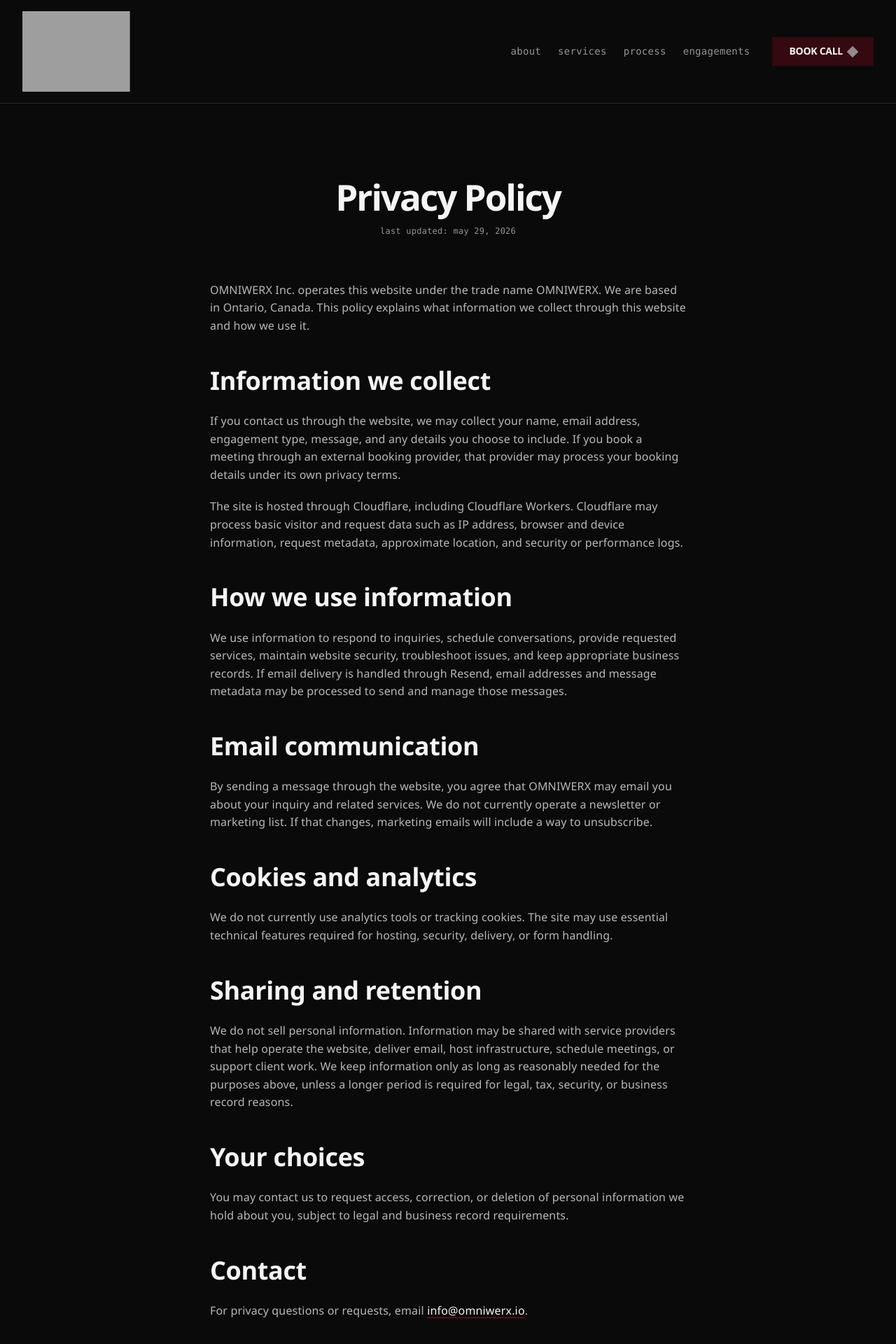
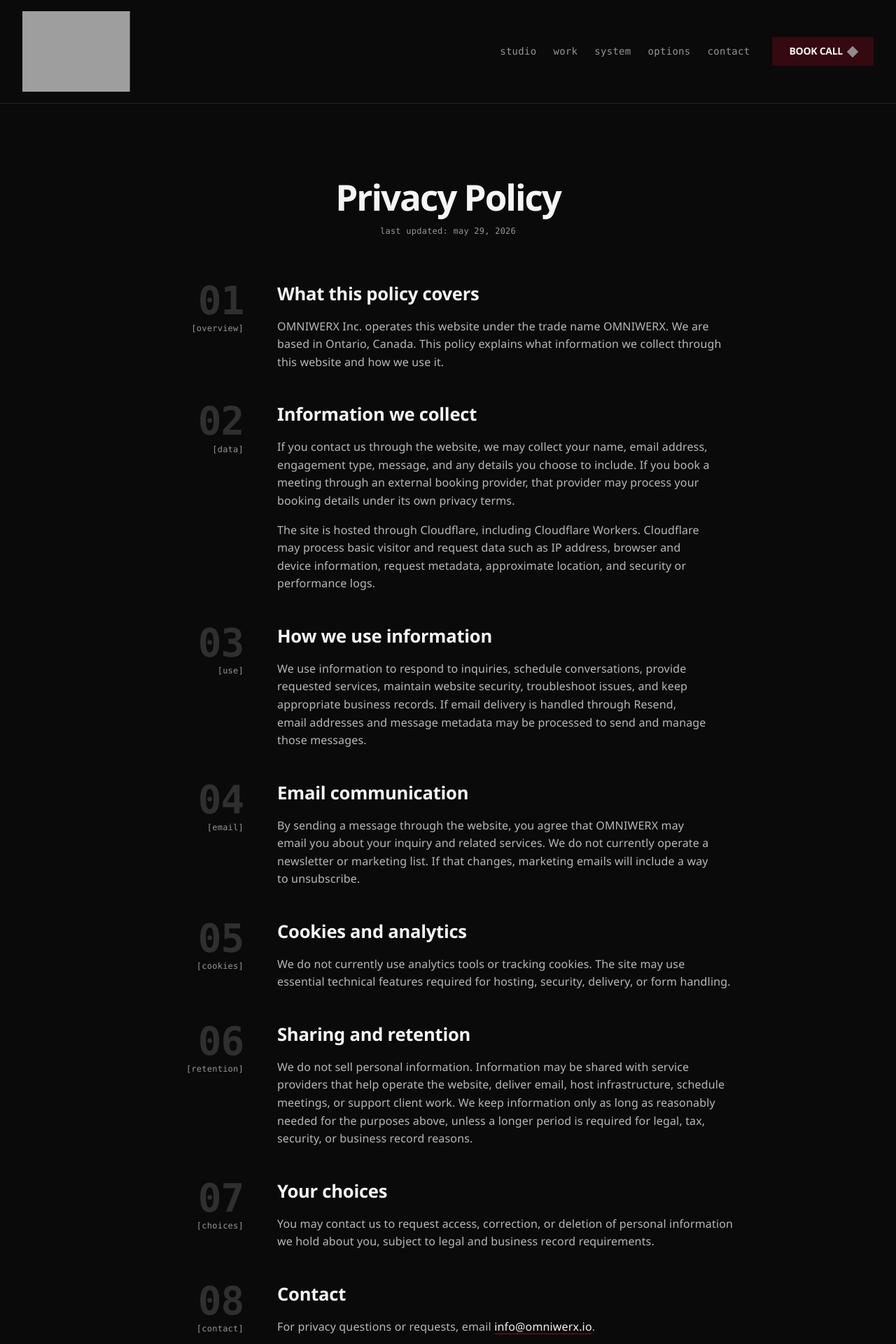
Before and after one commit to asaloojee/omniwerx-io, a SvelteKit app: page /privacy in a window 1280 px wide. Shown: the top 1920 px of the page at 70% size. Built offline with nearby package versions, Linux system fonts and the light colour scheme; grey boxes are pictures that could not be loaded; a web font is replaced by a local one.

Commit message:
wip: updated section titles/nav links and updated privacy/terms styling

```diff
--- a/src/app.css
+++ b/src/app.css
@@ -682,27 +682,17 @@ button {
   position: relative;
   isolation: isolate;
   margin-top: var(--section-content-gap);
+  background-color: var(--surface-muted);
   text-align: left;
 }
 
-.process__procedure::before,
-.process__procedure::after {
+.process__procedure::before {
   content: "";
   position: absolute;
+  z-index: 2;
   inset-block: 0;
-}
-
-.process__procedure::before {
-  z-index: 2;
   inset-inline-start: 136px;
   border-left: 1px dashed var(--border-color);
-}
-
-.process__procedure::after {
-  z-index: 0;
-  inset-inline-start: -16px;
-  width: 152px;
-  background-color: var(--surface-muted);
 }
 
 .process__step {
@@ -725,6 +715,10 @@ button {
   gap: var(--space-8);
   color: var(--body-text--muted);
   font-variant-numeric: tabular-nums;
+}
+
+.process__step-body {
+  min-width: 0;
 }
 
 .process__step-number {
@@ -1258,7 +1252,13 @@ button {
   padding-block-start: var(--section-padding-y-tight);
 }
 
+.legal .section__inner--narrow {
+  max-width: 820px;
+}
+
 .legal__heading {
+  max-width: var(--container-narrow);
+  margin-inline: auto;
   margin-bottom: var(--space-16);
   color: var(--body-text--emphasis);
   font-size: var(--text-heading);
@@ -1278,21 +1278,60 @@ button {
 
 .legal__body {
   display: grid;
-  gap: var(--space-20);
+  gap: var(--space-44);
   margin-top: var(--section-content-gap);
   text-align: left;
 }
 
-.legal__body h2 {
-  margin-top: var(--space-20);
+.legal__item {
+  display: grid;
+  grid-template-columns: clamp(72px, 14vw, 118px) minmax(0, 1fr);
+  align-items: start;
+  column-gap: clamp(var(--space-24), 5vw, var(--space-48));
+}
+
+.legal__rail {
+  display: flex;
+  flex-direction: column;
+  align-items: flex-end;
+  gap: var(--space-8);
+  padding-top: 4px;
+  font-variant-numeric: tabular-nums;
+}
+
+.legal__index {
+  color: rgba(245, 245, 245, 0.16);
+  font-family: var(--font-mono);
+  font-size: clamp(40px, 7vw, 56px);
+  font-weight: 700;
+  line-height: 0.86;
+  letter-spacing: var(--tracking-ui);
+}
+
+.legal__slug {
+  color: var(--body-text--muted);
+  font-family: var(--font-mono);
+  font-size: var(--text-meta);
+  line-height: var(--leading-ui);
+  letter-spacing: var(--tracking-meta);
+  text-align: right;
+  text-transform: lowercase;
+}
+
+.legal__content {
+  min-width: 0;
+}
+
+.legal__subheading {
+  margin-bottom: var(--space-16);
   color: var(--body-text--emphasis);
-  font-size: var(--text-title);
+  font-size: var(--text-lead);
   line-height: var(--leading-title);
   letter-spacing: var(--tracking-title);
   text-wrap: balance;
 }
 
-.legal__body p {
+.legal__content p {
   color: var(--body-text);
   font-size: var(--text-body);
   line-height: var(--leading-body);
@@ -1300,16 +1339,50 @@ button {
   text-wrap: pretty;
 }
 
-.legal__body a {
+.legal__content p + p {
+  margin-top: var(--space-16);
+}
+
+.legal__content a {
   color: var(--body-text--emphasis);
   text-decoration: underline;
   text-decoration-color: rgba(215, 9, 35, 0.7);
   text-underline-offset: 0.24em;
 }
 
-.legal__body a:hover,
-.legal__body a:focus-visible {
+.legal__content a:hover,
+.legal__content a:focus-visible {
   text-decoration-color: var(--primary-red);
+}
+
+@media (max-width: 720px) {
+  .legal .section__inner--narrow {
+    max-width: var(--container-narrow);
+  }
+
+  .legal__body {
+    gap: var(--space-40);
+  }
+
+  .legal__item {
+    grid-template-columns: 1fr;
+    row-gap: var(--space-12);
+  }
+
+  .legal__rail {
+    flex-direction: row;
+    align-items: baseline;
+    justify-content: flex-start;
+    padding-top: 0;
+  }
+
+  .legal__index {
+    font-size: 28px;
+  }
+
+  .legal__slug {
+    text-align: left;
+  }
 }
 
 .footer {
--- a/src/lib/components/SiteFooter.svelte
+++ b/src/lib/components/SiteFooter.svelte
@@ -36,10 +36,10 @@
           navigation
         </h2>
         <div class="footer__links">
-          <a class="footer__link" href="/#about">About</a>
-          <a class="footer__link" href="/#services">Services</a>
-          <a class="footer__link" href="/#process">Process</a>
-          <a class="footer__link" href="/#engagements">Engagements</a>
+          <a class="footer__link" href="/#studio">Studio</a>
+          <a class="footer__link" href="/#work">Work</a>
+          <a class="footer__link" href="/#system">System</a>
+          <a class="footer__link" href="/#options">Options</a>
           <a class="footer__link" href="/#contact">Contact</a>
         </div>
       </nav>
--- a/src/lib/components/SiteNav.svelte
+++ b/src/lib/components/SiteNav.svelte
@@ -51,10 +51,11 @@
     </a>
     <div class="nav__right">
       <nav class="nav__menu" aria-label="Primary navigation">
-        <a class="nav__menu-link" href="/#about">about</a>
-        <a class="nav__menu-link" href="/#services">services</a>
-        <a class="nav__menu-link" href="/#process">process</a>
-        <a class="nav__menu-link" href="/#engagements">engagements</a>
+        <a class="nav__menu-link" href="/#studio">studio</a>
+        <a class="nav__menu-link" href="/#work">work</a>
+        <a class="nav__menu-link" href="/#system">system</a>
+        <a class="nav__menu-link" href="/#options">options</a>
+        <a class="nav__menu-link" href="/#contact">contact</a>
       </nav>
       <a
         class="button nav__cta"
--- a/src/routes/privacy/+page.svelte
+++ b/src/routes/privacy/+page.svelte
@@ -20,28 +20,57 @@
       <p class="legal__updated">Last updated: May 29, 2026</p>
 
       <div class="legal__body">
+        <article class="legal__item" aria-labelledby="privacy-overview-heading">
+          <div class="legal__rail" aria-hidden="true">
+            <span class="legal__index">01</span>
+            <span class="legal__slug">[overview]</span>
+          </div>
+          <div class="legal__content">
+            <h2 class="legal__subheading" id="privacy-overview-heading">
+              What this policy covers
+            </h2>
             <p>
-          OMNIWERX Inc. operates this website under the trade name OMNIWERX. We
-          are based in Ontario, Canada. This policy explains what information we
-          collect through this website and how we use it.
+              OMNIWERX Inc. operates this website under the trade name OMNIWERX.
+              We are based in Ontario, Canada. This policy explains what
+              information we collect through this website and how we use it.
             </p>
+          </div>
+        </article>
 
-        <h2>Information we collect</h2>
+        <article class="legal__item" aria-labelledby="privacy-data-heading">
+          <div class="legal__rail" aria-hidden="true">
+            <span class="legal__index">02</span>
+            <span class="legal__slug">[data]</span>
+          </div>
+          <div class="legal__content">
+            <h2 class="legal__subheading" id="privacy-data-heading">
+              Information we collect
+            </h2>
             <p>
-          If you contact us through the website, we may collect your name, email
-          address, engagement type, message, and any details you choose to
-          include. If you book a meeting through an external booking provider,
-          that provider may process your booking details under its own privacy
-          terms.
+              If you contact us through the website, we may collect your name,
+              email address, engagement type, message, and any details you choose
+              to include. If you book a meeting through an external booking
+              provider, that provider may process your booking details under its
+              own privacy terms.
             </p>
             <p>
-          The site is hosted through Cloudflare, including Cloudflare Workers.
-          Cloudflare may process basic visitor and request data such as IP
-          address, browser and device information, request metadata, approximate
-          location, and security or performance logs.
+              The site is hosted through Cloudflare, including Cloudflare
+              Workers. Cloudflare may process basic visitor and request data such
+              as IP address, browser and device information, request metadata,
+              approximate location, and security or performance logs.
             </p>
+          </div>
+        </article>
 
-        <h2>How we use information</h2>
+        <article class="legal__item" aria-labelledby="privacy-use-heading">
+          <div class="legal__rail" aria-hidden="true">
+            <span class="legal__index">03</span>
+            <span class="legal__slug">[use]</span>
+          </div>
+          <div class="legal__content">
+            <h2 class="legal__subheading" id="privacy-use-heading">
+              How we use information
+            </h2>
             <p>
               We use information to respond to inquiries, schedule conversations,
               provide requested services, maintain website security, troubleshoot
@@ -49,46 +78,98 @@
               handled through Resend, email addresses and message metadata may be
               processed to send and manage those messages.
             </p>
+          </div>
+        </article>
 
-        <h2>Email communication</h2>
+        <article class="legal__item" aria-labelledby="privacy-email-heading">
+          <div class="legal__rail" aria-hidden="true">
+            <span class="legal__index">04</span>
+            <span class="legal__slug">[email]</span>
+          </div>
+          <div class="legal__content">
+            <h2 class="legal__subheading" id="privacy-email-heading">
+              Email communication
+            </h2>
             <p>
-          By sending a message through the website, you agree that OMNIWERX may
-          email you about your inquiry and related services. We do not currently
-          operate a newsletter or marketing list. If that changes, marketing
-          emails will include a way to unsubscribe.
+              By sending a message through the website, you agree that OMNIWERX
+              may email you about your inquiry and related services. We do not
+              currently operate a newsletter or marketing list. If that changes,
+              marketing emails will include a way to unsubscribe.
             </p>
+          </div>
+        </article>
 
-        <h2>Cookies and analytics</h2>
+        <article class="legal__item" aria-labelledby="privacy-cookies-heading">
+          <div class="legal__rail" aria-hidden="true">
+            <span class="legal__index">05</span>
+            <span class="legal__slug">[cookies]</span>
+          </div>
+          <div class="legal__content">
+            <h2 class="legal__subheading" id="privacy-cookies-heading">
+              Cookies and analytics
+            </h2>
             <p>
-          We do not currently use analytics tools or tracking cookies. The site
-          may use essential technical features required for hosting, security,
-          delivery, or form handling.
+              We do not currently use analytics tools or tracking cookies. The
+              site may use essential technical features required for hosting,
+              security, delivery, or form handling.
             </p>
+          </div>
+        </article>
 
-        <h2>Sharing and retention</h2>
+        <article class="legal__item" aria-labelledby="privacy-retention-heading">
+          <div class="legal__rail" aria-hidden="true">
+            <span class="legal__index">06</span>
+            <span class="legal__slug">[retention]</span>
+          </div>
+          <div class="legal__content">
+            <h2 class="legal__subheading" id="privacy-retention-heading">
+              Sharing and retention
+            </h2>
             <p>
               We do not sell personal information. Information may be shared with
-          service providers that help operate the website, deliver email, host
-          infrastructure, schedule meetings, or support client work. We keep
-          information only as long as reasonably needed for the purposes above,
-          unless a longer period is required for legal, tax, security, or
-          business record reasons.
+              service providers that help operate the website, deliver email,
+              host infrastructure, schedule meetings, or support client work. We
+              keep information only as long as reasonably needed for the purposes
+              above, unless a longer period is required for legal, tax, security,
+              or business record reasons.
             </p>
+          </div>
+        </article>
 
-        <h2>Your choices</h2>
+        <article class="legal__item" aria-labelledby="privacy-choices-heading">
+          <div class="legal__rail" aria-hidden="true">
+            <span class="legal__index">07</span>
+            <span class="legal__slug">[choices]</span>
+          </div>
+          <div class="legal__content">
+            <h2 class="legal__subheading" id="privacy-choices-heading">
+              Your choices
+            </h2>
             <p>
               You may contact us to request access, correction, or deletion of
-          personal information we hold about you, subject to legal and business
-          record requirements.
+              personal information we hold about you, subject to legal and
+              business record requirements.
             </p>
+          </div>
+        </article>
 
-        <h2>Contact</h2>
+        <article class="legal__item" aria-labelledby="privacy-contact-heading">
+          <div class="legal__rail" aria-hidden="true">
+            <span class="legal__index">08</span>
+            <span class="legal__slug">[contact]</span>
+          </div>
+          <div class="legal__content">
+            <h2 class="legal__subheading" id="privacy-contact-heading">
+              Contact
+            </h2>
             <p>
               For privacy questions or requests, email <a
                 href="mailto:info@omniwerx.io">info@omniwerx.io</a
               >.
             </p>
           </div>
+        </article>
+      </div>
     </div>
   </section>
 </main>
```
Also changed, not shown: src/routes/+page.svelte (+14 -14 lines), src/routes/terms/+page.svelte (+134 -32 lines). Lines whose indentation alone changed are shown as unchanged.
